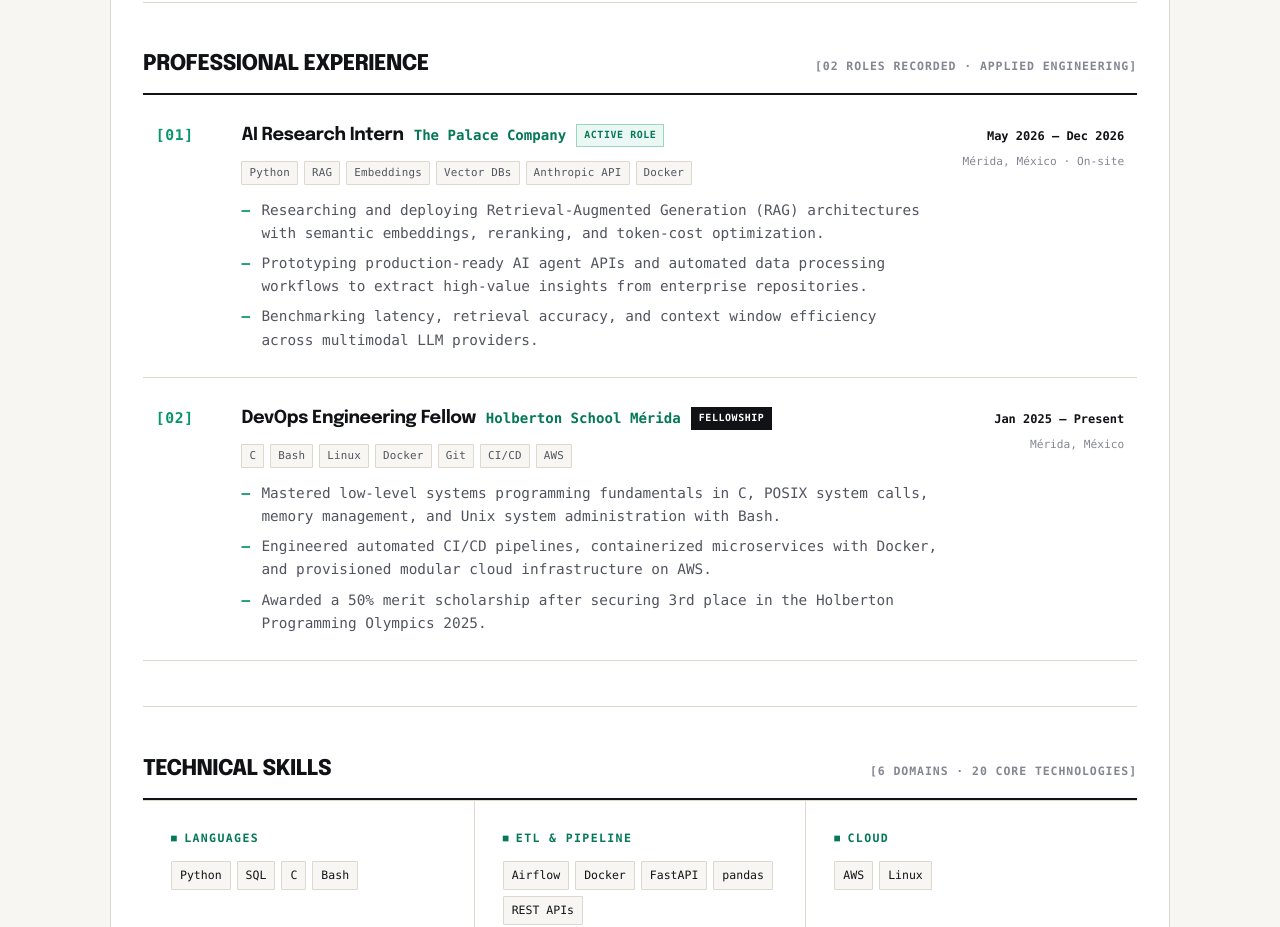
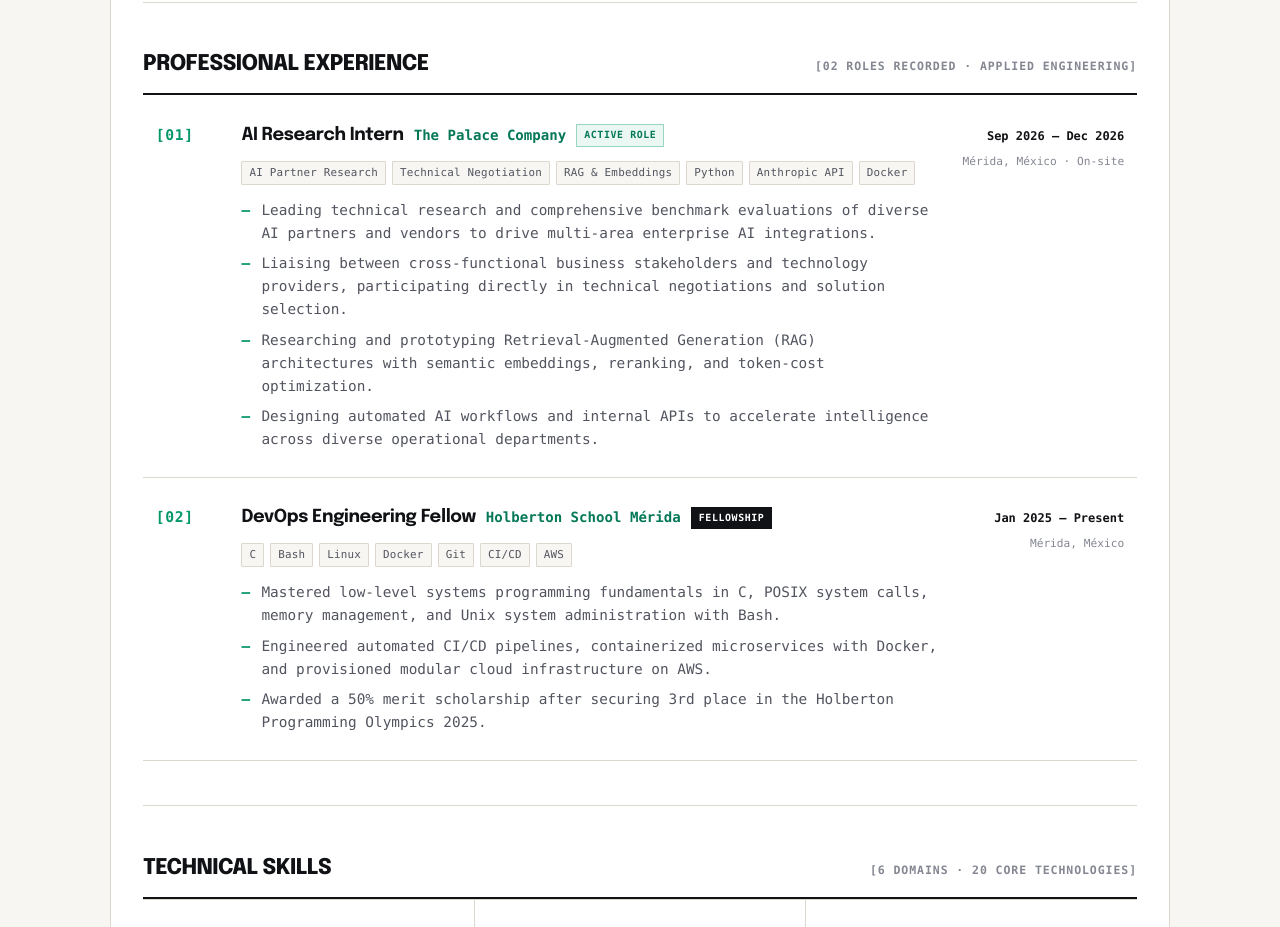
Before and after one commit to ElioUcan/portfolio, a plain HTML site: page index.html in a window 1280 px wide. Shown: the part 2760-3687 px from the top of the page. Drawn offline with Linux system fonts and the light colour scheme; a web font is replaced by a local one.

Commit message:
fix(experience): update internship period to Sep–Dec 2026 and highlight AI partner evaluations & negotiations

```diff
--- a/index.html
+++ b/index.html
@@ -349,21 +349,22 @@
                 <span class="badge-tag">ACTIVE ROLE</span>
               </div>
               <div class="experience-entry__tags">
+                <span class="tag-mono">AI Partner Research</span>
+                <span class="tag-mono">Technical Negotiation</span>
+                <span class="tag-mono">RAG &amp; Embeddings</span>
                 <span class="tag-mono">Python</span>
-                <span class="tag-mono">RAG</span>
-                <span class="tag-mono">Embeddings</span>
-                <span class="tag-mono">Vector DBs</span>
                 <span class="tag-mono">Anthropic API</span>
                 <span class="tag-mono">Docker</span>
               </div>
               <ul class="experience-entry__bullets">
-                <li>Researching and deploying Retrieval-Augmented Generation (RAG) architectures with semantic embeddings, reranking, and token-cost optimization.</li>
-                <li>Prototyping production-ready AI agent APIs and automated data processing workflows to extract high-value insights from enterprise repositories.</li>
-                <li>Benchmarking latency, retrieval accuracy, and context window efficiency across multimodal LLM providers.</li>
+                <li>Leading technical research and comprehensive benchmark evaluations of diverse AI partners and vendors to drive multi-area enterprise AI integrations.</li>
+                <li>Liaising between cross-functional business stakeholders and technology providers, participating directly in technical negotiations and solution selection.</li>
+                <li>Researching and prototyping Retrieval-Augmented Generation (RAG) architectures with semantic embeddings, reranking, and token-cost optimization.</li>
+                <li>Designing automated AI workflows and internal APIs to accelerate intelligence across diverse operational departments.</li>
               </ul>
             </div>
             <div class="experience-entry__meta">
-              <span class="experience-entry__period">May 2026 – Dec 2026</span>
+              <span class="experience-entry__period">Sep 2026 – Dec 2026</span>
               <span class="experience-entry__loc">Mérida, México · On-site</span>
             </div>
           </article>
```
Also changed, not shown: GEMINI.md (+1 -1 lines).
